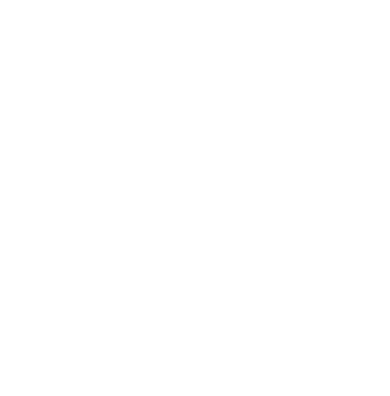
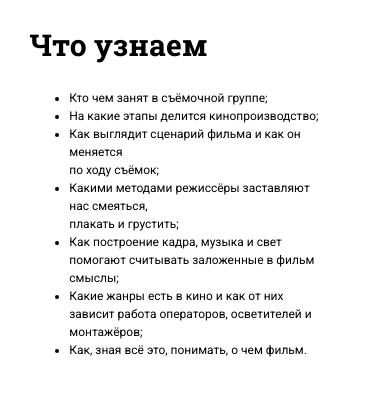
Before and after one commit to agayevkenn/Kino, a plain HTML site: page index.html in a window 390 px wide. Drawn offline with Linux system fonts and the light colour scheme.

Commit message:
Mehemmed

```diff
--- a/index.html
+++ b/index.html
@@ -18,6 +18,36 @@
       <!-- Fatime -->
 
       <!-- Mehemmed -->
+      <section>
+        <div class="section4">
+          <div class="container">
+            <h1>Что узнаем</h1>
+            <div class="list-section4">
+              <ul>
+                <li>Кто чем занят в съёмочной группе;</li>
+                <li>На какие этапы делится кинопроизводство;</li>
+                <li>
+                  Как выглядит сценарий фильма и как он меняется<br />
+                  по ходу съёмок;
+                </li>
+                <li>
+                  Какими методами режиссёры заставляют нас смеяться,<br />
+                  плакать и грустить;
+                </li>
+                <li>
+                  Как построение кадра, музыка и свет помогают считывать
+                  заложенные в фильм смыслы;
+                </li>
+                <li>
+                  Какие жанры есть в кино и как от них зависит работа
+                  операторов, осветителей и монтажёров;
+                </li>
+                <li>Как, зная всё это, понимать, о чем фильм.</li>
+              </ul>
+            </div>
+          </div>
+        </div>
+      </section>
 
       <!-- Kenan -->
 
--- a/style.css
+++ b/style.css
@@ -8,3 +8,56 @@ body {
   width: 85%;
   margin: 0 auto;
 }
+
+/* Mehemmed */
+.section4 {
+  margin-bottom: 150px;
+}
+
+.section4 h1 {
+  font-size: 55px;
+  font-weight: bold;
+  font-family: "Roboto Slab";
+  width: 70%;
+}
+
+.list-section4 {
+  font-family: "Roboto";
+  font-size: 24px;
+  font-weight: 400;
+  line-height: 150%;
+  width: 90%;
+}
+
+/* Mehemmed Media */
+@media screen and (min-width: 992px) and (max-width: 1279px) {
+  .section4 h1 {
+    font-size: 35px;
+  }
+  .list-section4 {
+    font-size: 18px;
+  }
+}
+
+@media screen and (max-width: 992px) and (min-width: 500px) {
+  .section4 {
+    margin-bottom: 90px;
+  }
+  .section4 h1 {
+    font-size: 30px;
+  }
+  .list-section4 {
+    font-size: 16px;
+  }
+}
+@media screen and (max-width: 500px) and (min-width: 320px) {
+  .section4 {
+    margin-bottom: 60px;
+  }
+  .section4 h1 {
+    font-size: 30px;
+  }
+  .list-section4 {
+    font-size: 12px;
+  }
+}
```
